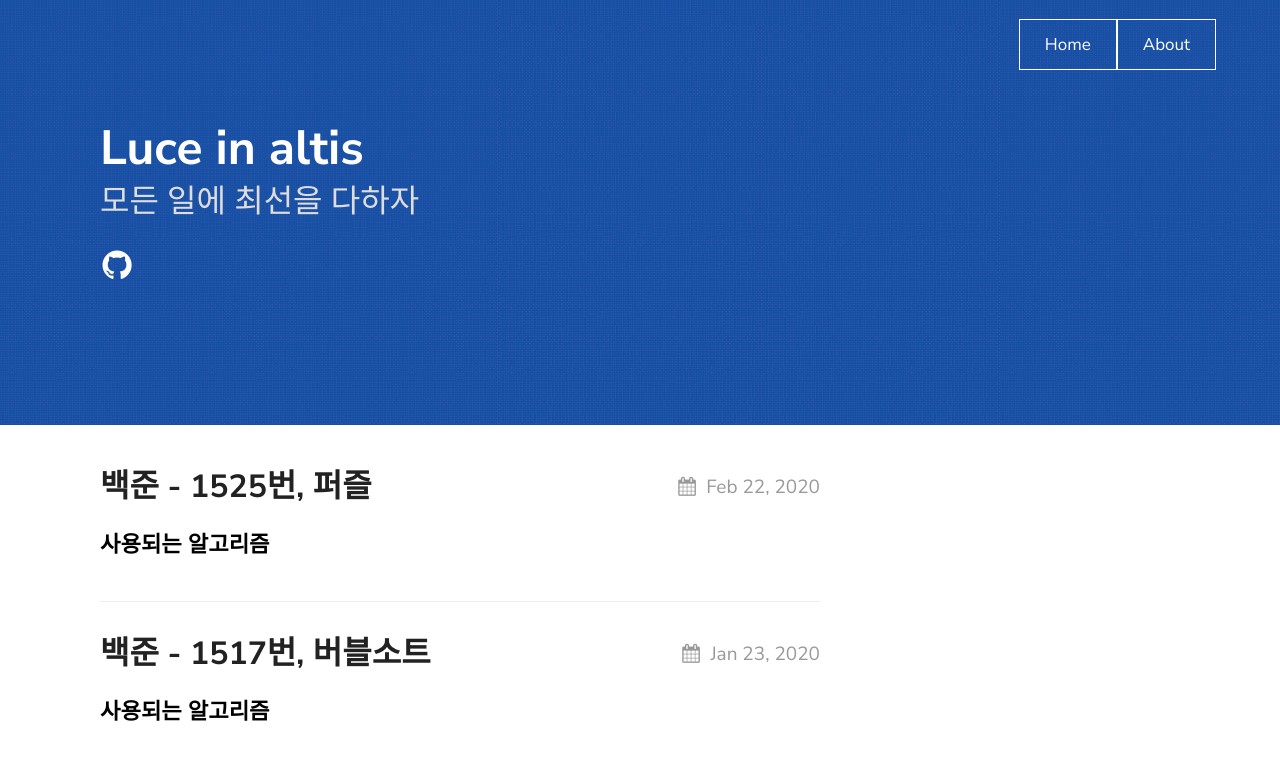
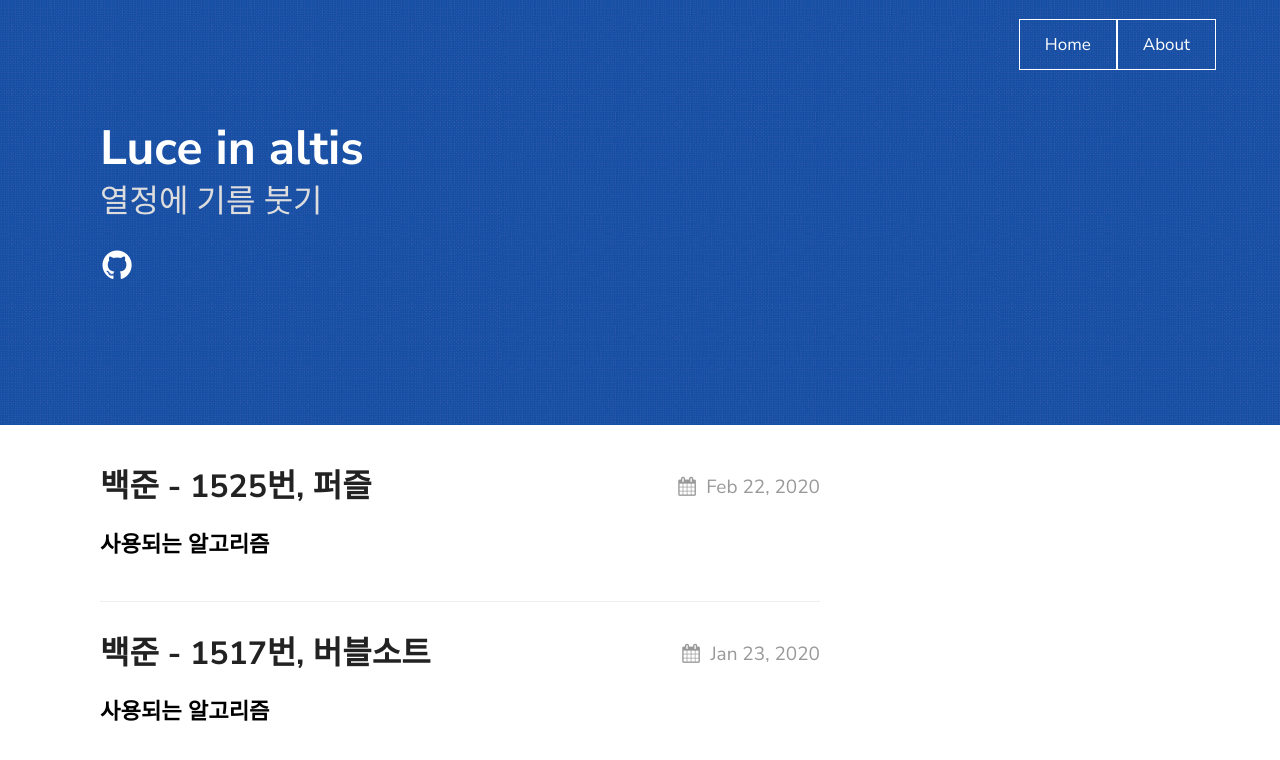
Before and after one commit to luceinaltis/luceinaltis.github.io, a Jekyll site: the page built from index.md, in a window 1280 px wide. Shown: the top 760 px of the page. Built offline with Jekyll 4.4.1, drawn with Linux system fonts in a browser that asks for light colours.

Commit message:
modified

```diff
--- a/_config.yml
+++ b/_config.yml
@@ -20,7 +20,7 @@ sass:
 permalink: /posts/:title/
 texture:
   title: Luce in altis
-  tagline: 모든 일에 최선을 다하자
+  tagline: 열정에 기름 붓기
   date_format: "%b %-d, %Y"
   style: blue
   showNav: true
```
